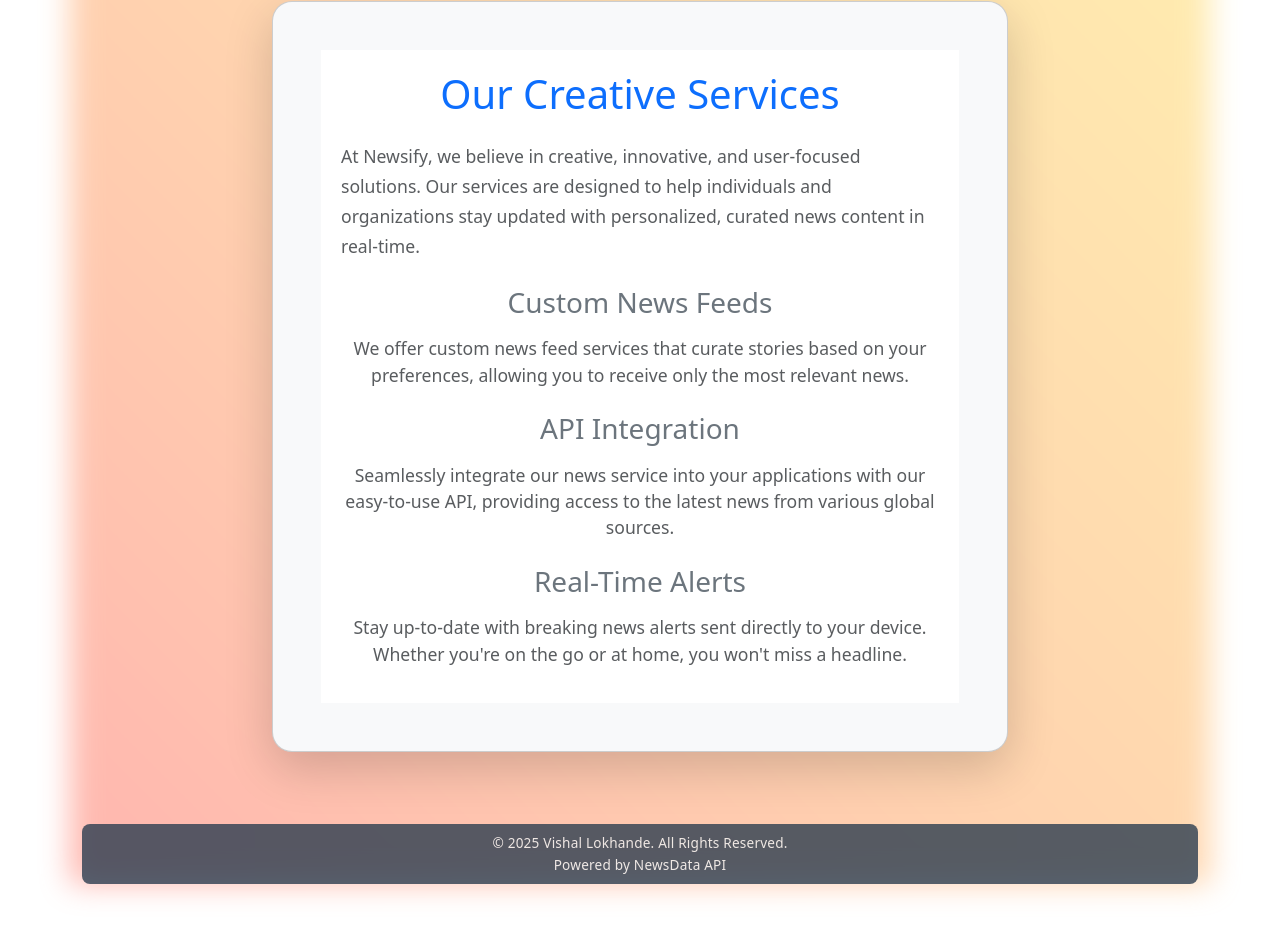
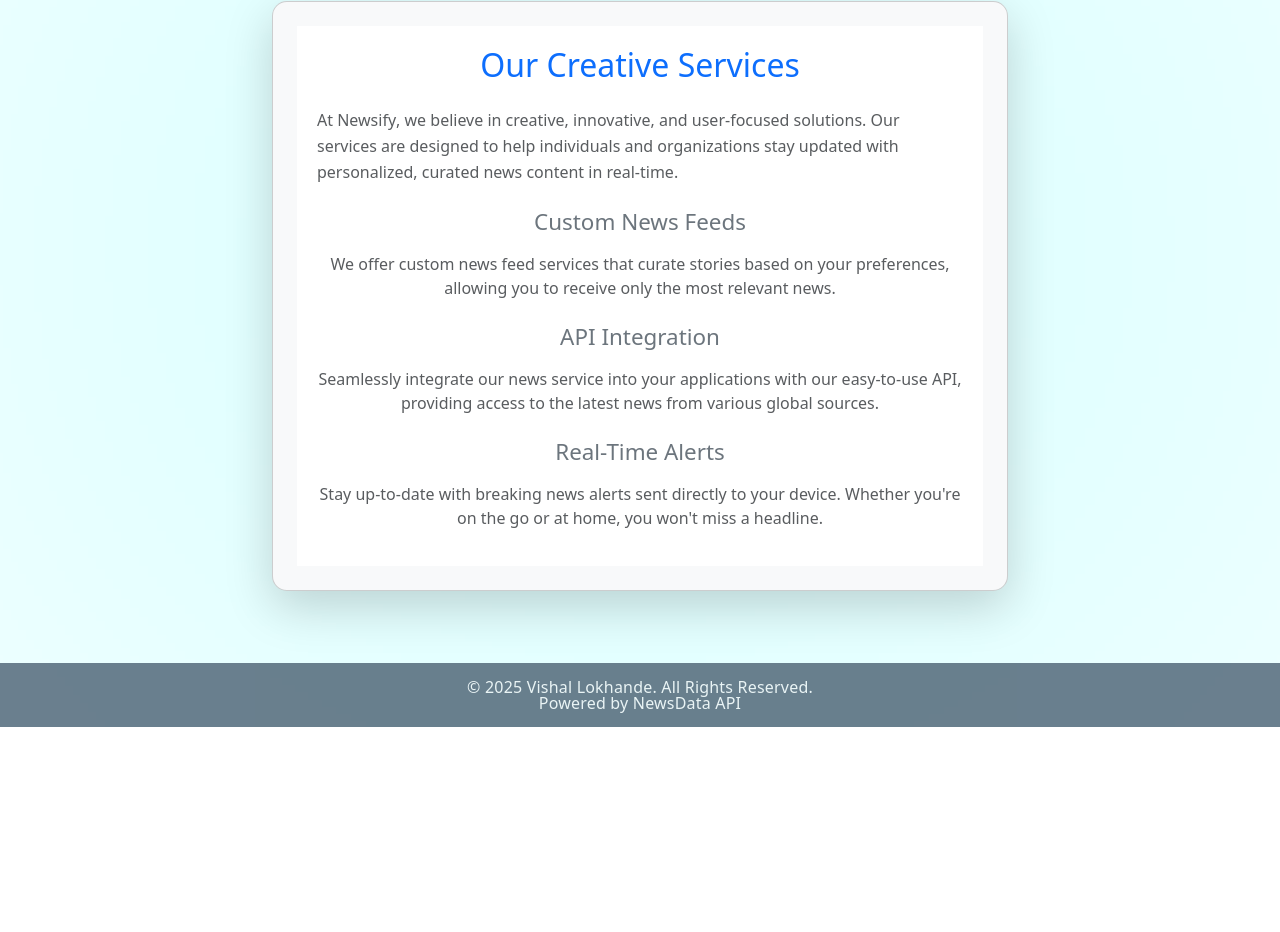
Before and after one commit to TechTitan8788/News-App, a React (Vite) app: page /services in a window 1280 px wide. Shown: the part 165-1097 px from the top of the page. After the commit the page ends 892 px from the top, so only its background shows below. Built offline with nearby package versions, Linux system fonts and the light colour scheme.

Commit message:
update dark mode

```diff
--- a/src/App.jsx
+++ b/src/App.jsx
@@ -27,7 +27,26 @@ const App = () => {
           <Route path="/contact" element={<Contact />} />
         </Routes>
       </BrowserRouter>
+
+      < footer className="text-center mt-5 py-3" style={{
+        backgroundColor: "#34495e",
+        color: "#ecf0f1",
+        fontSize: "1rem",
+        letterSpacing: "0.2px",
+        opacity: "0.7",
+      }}>
+        <div className="container">
+          <p className="m-0" style={{ fontWeight: "400", lineHeight: "1" }}>
+            © 2025 Vishal Lokhande. All Rights Reserved.
+          </p>
+          <p className="m-0" style={{ fontWeight: "400", lineHeight: "1" }}>
+            Powered by <span style={{ fontWeight: "300" }}>NewsData API</span>
+          </p>
+        </div>
+      </footer>
+
     </div>
+
   );
 };
 
--- a/src/components/About.jsx
+++ b/src/components/About.jsx
@@ -13,46 +13,46 @@ const About = () => {
           right: "0",
           bottom: "0",
           zIndex: "-1",
-          backgroundImage: "linear-gradient(45deg, #ff6f61, #ffac61, #ffdc61)",
-          opacity: "0.5",
-          filter: "blur(15px)",
+          backgroundColor:"aqua",
+          opacity: "0.4",
+          filter: "blur(8000px)",
         }}
       ></div>
 
       {/* About Section */}
       <div className="row justify-content-center">
-        <div className="col-md-8">
+        <div className="col-12 col-md-8">
           <div
-            className="card shadow-lg p-5 mb-5 bg-light rounded-lg"
+            className="card shadow-lg p-4 mb-4 bg-light rounded-lg"
             style={{
               transition: "all 0.3s ease-in-out",
               boxShadow: "0px 4px 10px rgba(0, 0, 0, 0.1)",
-              borderRadius: "20px",
+              borderRadius: "15px",
               background: "rgba(255, 255, 255, 0.9)",
             }}
           >
             <div className="card-body">
-              <h1 className="text-center text-primary mb-4 font-weight-bold" style={{ fontSize: "2.5rem" }}>
+              <h1 className="text-center text-primary mb-4 font-weight-bold" style={{ fontSize: "2rem" }}>
                 About Newsify
               </h1>
-              <p className="lead text-muted" style={{ fontSize: "1.1rem", lineHeight: "1.7" }}>
+              <p className="lead text-muted" style={{ fontSize: "1rem", lineHeight: "1.6" }}>
                 <strong>Newsify</strong> keeps you updated with the latest news in tech, business, sports, and more. A clean interface, real-time updates, and accuracy ensure you stay informed anywhere, anytime.
               </p>
 
-              <p className="lead text-muted" style={{ fontSize: "1.1rem", lineHeight: "1.7" }}>
+              <p className="lead text-muted" style={{ fontSize: "1rem", lineHeight: "1.6" }}>
                 We focus on providing relevant, timely, and reliable news to enhance your experience.
               </p>
 
               <div className="text-center">
                 <h3 className="text-secondary mb-3 font-italic">Our Mission</h3>
-                <p className="text-muted" style={{ fontSize: "1.1rem" }}>
+                <p className="text-muted" style={{ fontSize: "1rem" }}>
                   To deliver the latest, most relevant news right to your fingertips.
                 </p>
               </div>
 
               <div className="text-center">
                 <h3 className="text-secondary mb-3 font-italic">Our Vision</h3>
-                <p className="text-muted" style={{ fontSize: "1.1rem" }}>
+                <p className="text-muted" style={{ fontSize: "1rem" }}>
                   To be the go-to platform for seamless and trustworthy news anytime, anywhere.
                 </p>
               </div>
@@ -63,35 +63,35 @@ const About = () => {
 
       {/* Developer Section */}
       <div className="row justify-content-center mt-5">
-        <div className="col-md-8 text-center">
-          <h2 className="text-primary font-weight-bold" style={{ fontSize: "2rem" }}>
+        <div className="col-12 col-md-8 text-center">
+          <h2 className="text-primary font-weight-bold" style={{ fontSize: "1.8rem" }}>
             The Developer Behind Newsify
           </h2>
-          <p className="text-muted mb-4" style={{ fontSize: "1.1rem" }}>
+          <p className="text-info mb-4" style={{ fontSize: "1rem" }}>
             I’m a software developer passionate about creating seamless and user-friendly experiences with modern technology.
           </p>
-          <div className="row">
-            <div className="col-md-4">
+          <div className="row justify-content-center">
+            <div className="col-8 col-md-4">
               <div className="card shadow-sm mb-4">
                 <img
                   src="myimg.png"
                   alt="Vishal Lokhande"
-                  className="card-img-top"
+                  className="card-img-top img-fluid"
                   style={{
                     objectFit: "cover",
-                    height: "250px",
+                    height: "200px",
                     borderRadius: "10px",
                     boxShadow: "0px 5px 15px rgba(0, 0, 0, 0.1)",
                   }}
                 />
                 <div className="card-body text-center">
-                  <h5 className="card-title text-dark font-weight-bold" style={{ fontSize: "1.25rem" }}>
+                  <h5 className="card-title text-dark font-weight-bold" style={{ fontSize: "1.2rem" }}>
                     Vishal Lokhande
                   </h5>
-                  <p className="card-text text-muted" style={{ fontSize: "1rem" }}>
-                    Software Developer & Creator &
-                    <br></br>Email ↓ lvishal108@gmail.com
-
+                  <p className="card-text text-muted" style={{ fontSize: "0.9rem" }}>
+                    Software Developer & Creator
+                    <br />
+                    Email: lvishal108@gmail.com
                   </p>
                 </div>
               </div>
@@ -100,19 +100,18 @@ const About = () => {
         </div>
       </div>
 
-
       {/* API Info Section */}
       <div className="row justify-content-center mt-5">
-        <div className="col-md-8">
-          <div className="card shadow-lg p-5 mb-5 bg-light rounded-lg">
+        <div className="col-12 col-md-8">
+          <div className="card shadow-lg p-4 mb-4 bg-light rounded-lg">
             <div className="card-body">
               <h3 className="text-primary text-center mb-3 font-weight-bold">
                 Powered by NewsData API
               </h3>
-              <p className="text-muted" style={{ fontSize: "1.1rem", lineHeight: "1.7" }}>
+              <p className="text-muted" style={{ fontSize: "1rem", lineHeight: "1.6" }}>
                 <strong>Newsify</strong> uses the <strong>NewsData API</strong> for real-time access to global news, including categories like tech, business, and sports, ensuring you stay up-to-date.
               </p>
-              <p className="text-muted" style={{ fontSize: "1.1rem" }}>
+              <p className="text-muted" style={{ fontSize: "1rem" }}>
                 NewsData API provides fast and reliable news coverage to give you the latest stories as they break.
               </p>
             </div>
@@ -120,27 +119,6 @@ const About = () => {
         </div>
       </div>
 
-      {/* Footer Section */}
-      <footer
-  className="text-center mt-4 py-2"
-  style={{
-    backgroundColor: "#2c3e50",
-    color: "#ecf0f1",
-    fontSize: "0.85rem",
-    letterSpacing: "0.2px",
-    borderRadius: "8px",
-    opacity: "0.8",
-  }}
->
-  <div className="container">
-    <p className="m-0" style={{ fontWeight: "400", lineHeight: "1.6" }}>
-      © 2025 Vishal Lokhande. All Rights Reserved.
-    </p>
-    <p className="m-0" style={{ fontWeight: "300", lineHeight: "1.6" }}>
-      Powered by <span style={{ fontWeight: "400" }}>NewsData API</span>
-    </p>
-  </div>
-</footer>
 
     </div>
   );
--- a/src/components/Contact.jsx
+++ b/src/components/Contact.jsx
@@ -25,7 +25,10 @@ const Contact = () => {
   };
 
   return (
-    <div className="container my-5" style={{ paddingTop: "70px", position: "relative" }}>
+    <div
+      className="container my-5"
+      style={{ paddingTop: "70px", position: "relative" }}
+    >
       {/* Background */}
       <div
         className="background"
@@ -36,36 +39,44 @@ const Contact = () => {
           right: "0",
           bottom: "0",
           zIndex: "-1",
-          backgroundImage: "linear-gradient(45deg, #ff6f61, #ffac61, #ffdc61)",
+          backgroundColor:"aqua",
           opacity: "0.5",
-          filter: "blur(15px)",
+          filter: "blur(1000px)",
         }}
       ></div>
 
       {/* Contact Section */}
       <div className="row justify-content-center mt-5">
-        <div className="col-md-8">
+        <div className="col-12 col-md-8">
           <div
-            className="card shadow-lg p-5 mb-5 bg-light rounded-lg"
+            className="card shadow-lg p-4 mb-4 bg-light rounded-lg"
             style={{
               transition: "all 0.3s ease-in-out",
               boxShadow: "0px 4px 10px rgba(0, 0, 0, 0.1)",
-              borderRadius: "20px",
+              borderRadius: "15px",
               background: "rgba(255, 255, 255, 0.9)",
             }}
           >
             <div className="card-body">
-              <h2 className="text-center text-primary mb-4 font-weight-bold" style={{ fontSize: "2.5rem" }}>
+              <h2
+                className="text-center text-primary mb-4 font-weight-bold"
+                style={{ fontSize: "2rem" }}
+              >
                 Contact Us
               </h2>
-              <p className="lead text-muted" style={{ fontSize: "1.1rem", lineHeight: "1.7" }}>
-                If you have any questions, feel free to reach out to us. We're here to assist you with all your inquiries.
+              <p
+                className="lead text-muted"
+                style={{ fontSize: "1rem", lineHeight: "1.6" }}
+              >
+                If you have any questions, feel free to reach out to us. We're
+                here to assist you with all your inquiries.
               </p>
 
               {/* Success Alert */}
               {alertVisible && (
                 <div className="alert alert-success text-center" role="alert">
-                  Your message has been sent successfully! We will get back to you soon.
+                  Your message has been sent successfully! We will get back to
+                  you soon.
                 </div>
               )}
 
@@ -117,7 +128,11 @@ const Contact = () => {
                 </div>
 
                 <div className="text-center mt-4">
-                  <button type="submit" className="btn btn-primary btn-lg">
+                  <button
+                    type="submit"
+                    className="btn btn-primary btn-lg"
+                    style={{ fontSize: "1rem" }}
+                  >
                     Send Message
                   </button>
                 </div>
@@ -127,27 +142,7 @@ const Contact = () => {
         </div>
       </div>
 
-      {/* Footer Section */}
-      <footer
-        className="text-center mt-5 py-3"
-        style={{
-          backgroundColor: "#34495e",
-          color: "#ecf0f1",
-          fontSize: "1rem",
-          letterSpacing: "0.3px",
-          borderRadius: "10px",
-          opacity: "0.9",
-        }}
-      >
-        <div className="container">
-          <p className="m-0" style={{ fontWeight: "400", lineHeight: "1.6" }}>
-            © 2025 Vishal Lokhande. All Rights Reserved.
-          </p>
-          <p className="m-0" style={{ fontWeight: "300", lineHeight: "1.6" }}>
-            Powered by <span style={{ fontWeight: "400" }}>NewsData API</span>
-          </p>
-        </div>
-      </footer>
+
     </div>
   );
 };
--- a/src/components/Services.jsx
+++ b/src/components/Services.jsx
@@ -1,8 +1,11 @@
 import React from "react";
 
-const services = () => {
+const Services = () => {
   return (
-    <div className="container my-5" style={{ paddingTop: "70px", position: "relative" }}>
+    <div
+      className="container my-5"
+      style={{ paddingTop: "70px", position: "relative" }}
+    >
       {/* Background */}
       <div
         className="background"
@@ -13,50 +16,80 @@ const services = () => {
           right: "0",
           bottom: "0",
           zIndex: "-1",
-          backgroundImage: "linear-gradient(45deg, #ff6f61, #ffac61, #ffdc61)",
+          backgroundColor:"aqua",
           opacity: "0.5",
-          filter: "blur(15px)",
+          filter: "blur(1000px)",
         }}
       ></div>
 
       {/* Services Section */}
       <div className="row justify-content-center mt-5">
-        <div className="col-md-8">
+        <div className="col-12 col-md-8">
           <div
-            className="card shadow-lg p-5 mb-5 bg-light rounded-lg"
+            className="card shadow-lg p-4 mb-4 bg-light rounded-lg"
             style={{
               transition: "all 0.3s ease-in-out",
               boxShadow: "0px 4px 10px rgba(0, 0, 0, 0.1)",
-              borderRadius: "20px",
+              borderRadius: "15px",
               background: "rgba(255, 255, 255, 0.9)",
             }}
           >
             <div className="card-body">
-              <h2 className="text-center text-primary mb-4 font-weight-bold" style={{ fontSize: "2.5rem" }}>
+              <h2
+                className="text-center text-primary mb-4 font-weight-bold"
+                style={{ fontSize: "2rem" }}
+              >
                 Our Creative Services
               </h2>
-              <p className="lead text-muted" style={{ fontSize: "1.1rem", lineHeight: "1.7" }}>
-                At <strong>Newsify</strong>, we believe in creative, innovative, and user-focused solutions. Our services are designed to help individuals and organizations stay updated with personalized, curated news content in real-time.
+              <p
+                className="lead text-muted"
+                style={{ fontSize: "1rem", lineHeight: "1.6" }}
+              >
+                At <strong>Newsify</strong>, we believe in creative, innovative,
+                and user-focused solutions. Our services are designed to help
+                individuals and organizations stay updated with personalized,
+                curated news content in real-time.
               </p>
 
               <div className="text-center mt-4">
-                <h3 className="text-secondary mb-3 font-italic">Custom News Feeds</h3>
-                <p className="text-muted" style={{ fontSize: "1.1rem" }}>
-                  We offer custom news feed services that curate stories based on your preferences, allowing you to receive only the most relevant news.
+                <h3
+                  className="text-secondary mb-3 font-italic"
+                  style={{ fontSize: "1.4rem" }}
+                >
+                  Custom News Feeds
+                </h3>
+                <p className="text-muted" style={{ fontSize: "1rem" }}>
+                  We offer custom news feed services that curate stories based
+                  on your preferences, allowing you to receive only the most
+                  relevant news.
                 </p>
               </div>
 
               <div className="text-center mt-4">
-                <h3 className="text-secondary mb-3 font-italic">API Integration</h3>
-                <p className="text-muted" style={{ fontSize: "1.1rem" }}>
-                  Seamlessly integrate our news service into your applications with our easy-to-use API, providing access to the latest news from various global sources.
+                <h3
+                  className="text-secondary mb-3 font-italic"
+                  style={{ fontSize: "1.4rem" }}
+                >
+                  API Integration
+                </h3>
+                <p className="text-muted" style={{ fontSize: "1rem" }}>
+                  Seamlessly integrate our news service into your applications
+                  with our easy-to-use API, providing access to the latest news
+                  from various global sources.
                 </p>
               </div>
 
               <div className="text-center mt-4">
-                <h3 className="text-secondary mb-3 font-italic">Real-Time Alerts</h3>
-                <p className="text-muted" style={{ fontSize: "1.1rem" }}>
-                  Stay up-to-date with breaking news alerts sent directly to your device. Whether you're on the go or at home, you won't miss a headline.
+                <h3
+                  className="text-secondary mb-3 font-italic"
+                  style={{ fontSize: "1.4rem" }}
+                >
+                  Real-Time Alerts
+                </h3>
+                <p className="text-muted" style={{ fontSize: "1rem" }}>
+                  Stay up-to-date with breaking news alerts sent directly to
+                  your device. Whether you're on the go or at home, you won't
+                  miss a headline.
                 </p>
               </div>
             </div>
@@ -64,30 +97,9 @@ const services = () => {
         </div>
       </div>
 
-      {/* Footer Section */}
-      <footer
-  className="text-center mt-4 py-2"
-  style={{
-    backgroundColor: "#2c3e50",
-    color: "#ecf0f1",
-    fontSize: "0.85rem",
-    letterSpacing: "0.2px",
-    borderRadius: "8px",
-    opacity: "0.8",
-  }}
->
-  <div className="container">
-    <p className="m-0" style={{ fontWeight: "400", lineHeight: "1.6" }}>
-      © 2025 Vishal Lokhande. All Rights Reserved.
-    </p>
-    <p className="m-0" style={{ fontWeight: "300", lineHeight: "1.6" }}>
-      Powered by <span style={{ fontWeight: "400" }}>NewsData API</span>
-    </p>
-  </div>
-</footer>
 
     </div>
   );
 };
 
-export default services;
+export default Services;
--- a/src/main.jsx
+++ b/src/main.jsx
@@ -4,4 +4,5 @@ import ReactDOM from "react-dom/client";
 
 ReactDOM.createRoot(document.getElementById("root")).render(
     <App />
+
 );
```
Also changed, not shown: src/components/News.jsx (+16 -0 lines).
